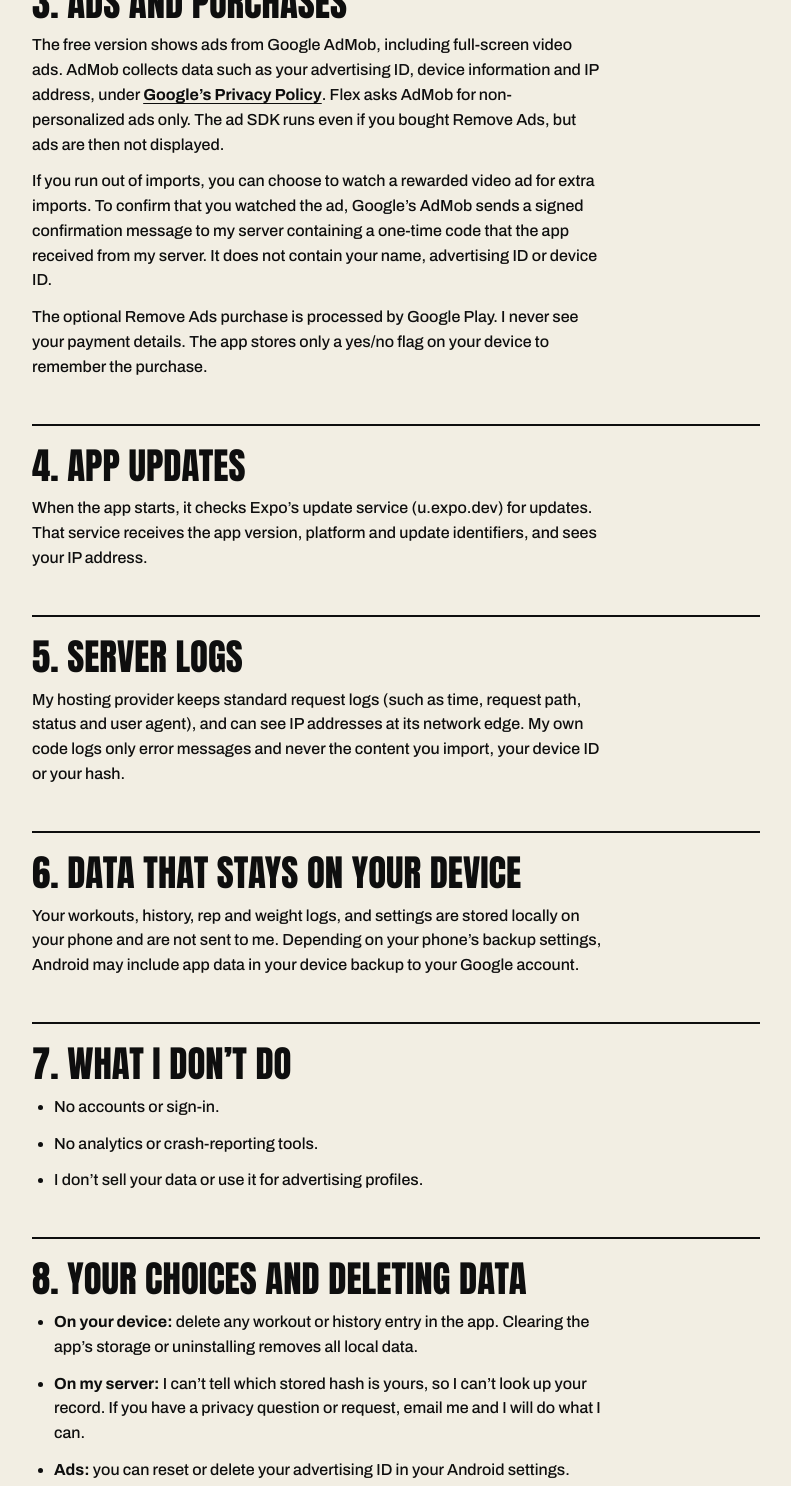
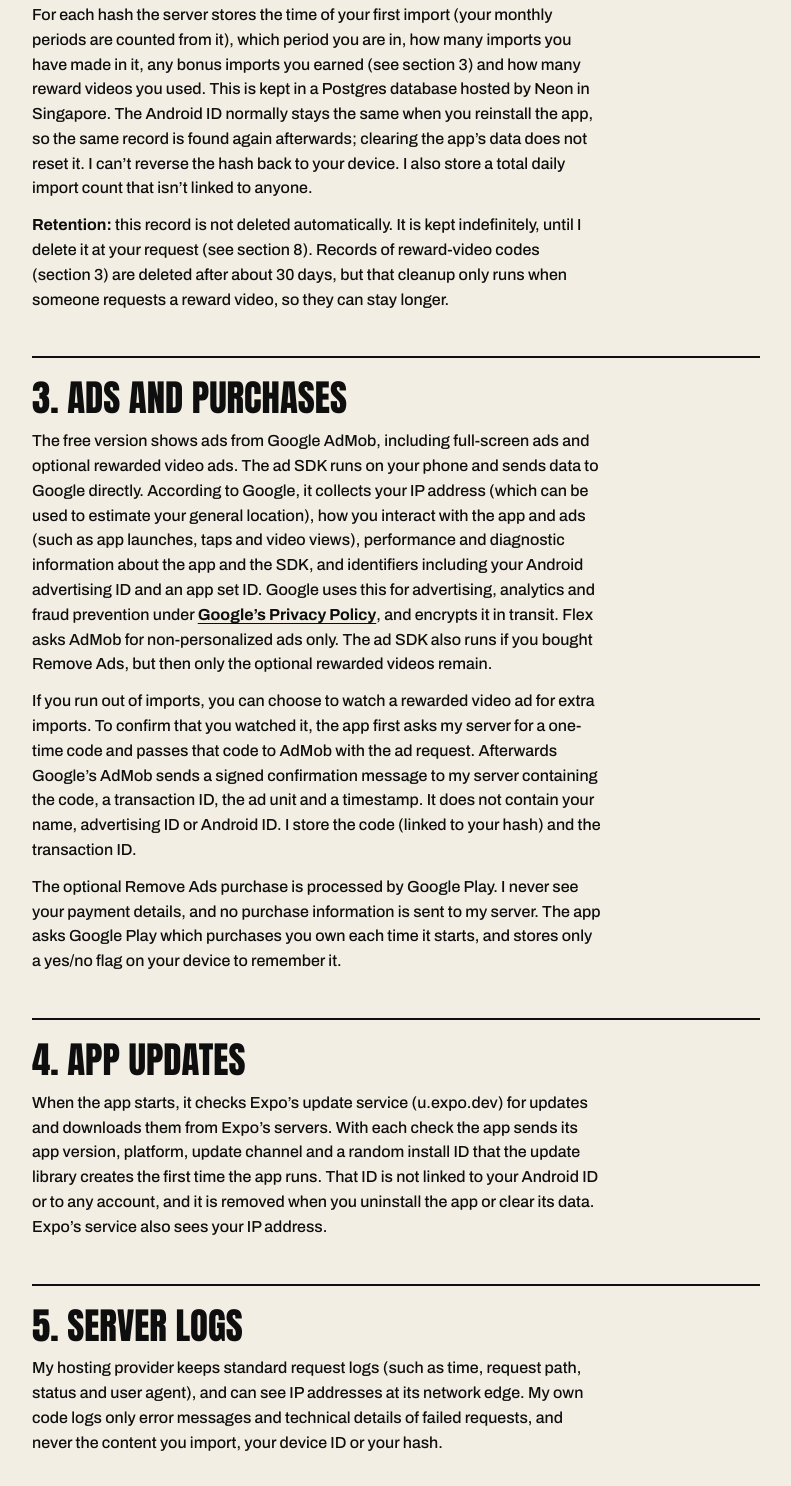
Before and after one commit to harshtalnikar/harshtalnikar.github.io, a plain HTML site: page flex/privacy/index.html in a window 1280 px wide. Shown: the part 1247-2733 px from the top of the page, without its empty margins (244-1035 px from the left). Drawn offline with Linux system fonts and the light colour scheme.

Commit message:
Update index.html

```diff
--- a/flex/privacy/index.html
+++ b/flex/privacy/index.html
@@ -37,39 +37,42 @@
 <div class="wrap policy">
 <p class="p-kicker">Flex for Android</p>
 <h1 class="p-h1">Privacy <span>policy</span></h1>
-<p class="upd">Effective 23 October 2026</p>
+<p class="upd">Effective 12 November 2026</p>
 <p>Flex is a workout timer app made by <strong>Harsh Talnikar</strong>, an individual developer based in India (&ldquo;I&rdquo;, &ldquo;me&rdquo;). This policy explains what data the app and its server handle. Questions: <a href="mailto:flexbyht@gmail.com">flexbyht@gmail.com</a>.</p>
-<p class="short"><strong>Short version:</strong> there are no accounts and no analytics. Your workouts live on your phone. The text or photo you import is sent to an AI service to read it, and is not saved on my server. A hashed device identifier is stored to count imports. Ads are shown by Google AdMob.</p>
+<p class="short"><strong>Short version:</strong> there are no accounts. Your workouts live on your phone. The text or photo you import is sent to an AI service (Google Gemini) to read it, and is not saved on my server. Your Android ID is sent to my server, which stores only a hash of it and some import counters until I delete them on request. Ads are shown by Google AdMob, which collects its own data. Expo&rsquo;s update service sees a random install ID.</p>
 
 <h2>1. Workouts you import</h2>
 <p>When you import a workout, the text you typed or the photo you chose is sent over HTTPS to my server (hosted on Render). The server forwards it to Google&rsquo;s Gemini API, which reads it and returns the exercises. My server holds the content in memory only for the length of the request and does not save it. Photos are compressed before sending. The Android photo picker may leave a copy in the app&rsquo;s temporary cache on your device.</p>
 <p>Google processes what it receives under its own terms for the Gemini API, which may allow it to retain or use the content in line with those terms. Please don&rsquo;t import photos or text containing personal or sensitive information.</p>
 
 <h2>2. Import limit and device identifier</h2>
-<p>To limit imports per month, the app reads your Android ID and sends it with import and usage requests. The server immediately converts it with a keyed cryptographic hash (HMAC-SHA256) and stores only the hash, the date of your first import in the current period, a count of successful imports, and any bonus imports you have earned (see section 3), in a Postgres database hosted by Neon in Singapore. The raw Android ID is not stored, and I can&rsquo;t reverse the hash back to your device. I also store a total daily import count that isn&rsquo;t linked to anyone. This data is kept for as long as the service runs.</p>
+<p>To limit imports per month, the app reads your Android ID and sends it to my server over HTTPS. It is sent whenever the app checks how many imports you have left (when the app opens, and when you open the library or import screen) and with every import and reward-video request, even if you never import. The server immediately converts it with a keyed cryptographic hash (HMAC-SHA256) and stores only the hash. My code never saves or logs the raw Android ID, but it does pass through my hosting provider&rsquo;s servers while the request is handled. It is needed for the import limit: without it, importing is unavailable.</p>
+<p>For each hash the server stores the time of your first import (your monthly periods are counted from it), which period you are in, how many imports you have made in it, any bonus imports you earned (see section 3) and how many reward videos you used. This is kept in a Postgres database hosted by Neon in Singapore. The Android ID normally stays the same when you reinstall the app, so the same record is found again afterwards; clearing the app&rsquo;s data does not reset it. I can&rsquo;t reverse the hash back to your device. I also store a total daily import count that isn&rsquo;t linked to anyone.</p>
+<p><strong>Retention:</strong> this record is not deleted automatically. It is kept indefinitely, until I delete it at your request (see section 8). Records of reward-video codes (section 3) are deleted after about 30 days, but that cleanup only runs when someone requests a reward video, so they can stay longer.</p>
 
 <h2>3. Ads and purchases</h2>
-<p>The free version shows ads from Google AdMob, including full-screen video ads. AdMob collects data such as your advertising ID, device information and IP address, under <a href="https://policies.google.com/privacy">Google&rsquo;s Privacy Policy</a>. Flex asks AdMob for non-personalized ads only. The ad SDK runs even if you bought Remove Ads, but ads are then not displayed.</p>
-<p>If you run out of imports, you can choose to watch a rewarded video ad for extra imports. To confirm that you watched the ad, Google&rsquo;s AdMob sends a signed confirmation message to my server containing a one-time code that the app received from my server. It does not contain your name, advertising ID or device ID.</p>
-<p>The optional Remove Ads purchase is processed by Google Play. I never see your payment details. The app stores only a yes/no flag on your device to remember the purchase.</p>
+<p>The free version shows ads from Google AdMob, including full-screen ads and optional rewarded video ads. The ad SDK runs on your phone and sends data to Google directly. According to Google, it collects your IP address (which can be used to estimate your general location), how you interact with the app and ads (such as app launches, taps and video views), performance and diagnostic information about the app and the SDK, and identifiers including your Android advertising ID and an app set ID. Google uses this for advertising, analytics and fraud prevention under <a href="https://policies.google.com/privacy">Google&rsquo;s Privacy Policy</a>, and encrypts it in transit. Flex asks AdMob for non-personalized ads only. The ad SDK also runs if you bought Remove Ads, but then only the optional rewarded videos remain.</p>
+<p>If you run out of imports, you can choose to watch a rewarded video ad for extra imports. To confirm that you watched it, the app first asks my server for a one-time code and passes that code to AdMob with the ad request. Afterwards Google&rsquo;s AdMob sends a signed confirmation message to my server containing the code, a transaction ID, the ad unit and a timestamp. It does not contain your name, advertising ID or Android ID. I store the code (linked to your hash) and the transaction ID.</p>
+<p>The optional Remove Ads purchase is processed by Google Play. I never see your payment details, and no purchase information is sent to my server. The app asks Google Play which purchases you own each time it starts, and stores only a yes/no flag on your device to remember it.</p>
 
 <h2>4. App updates</h2>
-<p>When the app starts, it checks Expo&rsquo;s update service (u.expo.dev) for updates. That service receives the app version, platform and update identifiers, and sees your IP address.</p>
+<p>When the app starts, it checks Expo&rsquo;s update service (u.expo.dev) for updates and downloads them from Expo&rsquo;s servers. With each check the app sends its app version, platform, update channel and a random install ID that the update library creates the first time the app runs. That ID is not linked to your Android ID or to any account, and it is removed when you uninstall the app or clear its data. Expo&rsquo;s service also sees your IP address.</p>
 
 <h2>5. Server logs</h2>
-<p>My hosting provider keeps standard request logs (such as time, request path, status and user agent), and can see IP addresses at its network edge. My own code logs only error messages and never the content you import, your device ID or your hash.</p>
+<p>My hosting provider keeps standard request logs (such as time, request path, status and user agent), and can see IP addresses at its network edge. My own code logs only error messages and technical details of failed requests, and never the content you import, your device ID or your hash.</p>
 
 <h2>6. Data that stays on your device</h2>
 <p>Your workouts, history, rep and weight logs, and settings are stored locally on your phone and are not sent to me. Depending on your phone&rsquo;s backup settings, Android may include app data in your device backup to your Google account.</p>
 
 <h2>7. What I don&rsquo;t do</h2>
-<ul><li>No accounts or sign-in.</li><li>No analytics or crash-reporting tools.</li><li>I don&rsquo;t sell your data or use it for advertising profiles.</li></ul>
+<ul><li>No accounts or sign-in.</li><li>No analytics or crash-reporting tools of my own (the ad SDK collects some usage and performance data, see section 3).</li><li>I don&rsquo;t sell your data or use it for advertising profiles.</li></ul>
 
 <h2>8. Your choices and deleting data</h2>
 <ul>
 <li><strong>On your device:</strong> delete any workout or history entry in the app. Clearing the app&rsquo;s storage or uninstalling removes all local data.</li>
-<li><strong>On my server:</strong> I can&rsquo;t tell which stored hash is yours, so I can&rsquo;t look up your record. If you have a privacy question or request, email me and I will do what I can.</li>
+<li><strong>On my server:</strong> there is no delete button in the app. To have your record deleted, email me at <a href="mailto:flexbyht@gmail.com">flexbyht@gmail.com</a>. Because I store only a hash, I can&rsquo;t find your record from your name or email address, so please include your phone&rsquo;s Android ID (a 16-character code that a device-info app, or the command <code>adb shell settings get secure android_id</code>, will show). I will compute its hash and delete the matching rows, including any reward-video records. I may keep the record until your current monthly period ends so that the import limit can&rsquo;t be bypassed, and I will tell you if that applies. Afterwards you will be treated as a new user.</li>
 <li><strong>Ads:</strong> you can reset or delete your advertising ID in your Android settings.</li>
+<li><strong>Other companies:</strong> data held by Google (Gemini and AdMob), Expo and my hosting provider under their own policies isn&rsquo;t something I can delete for you; see their privacy policies.</li>
 </ul>
 
 <h2>9. Where data is processed</h2>
```
